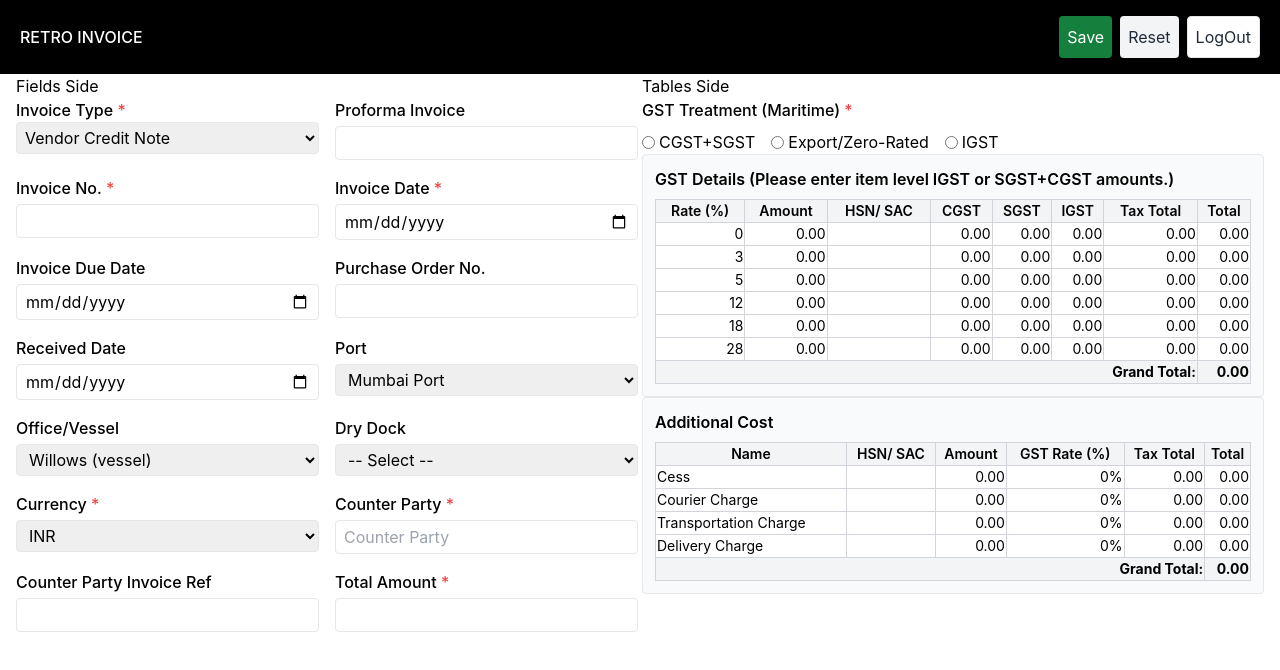
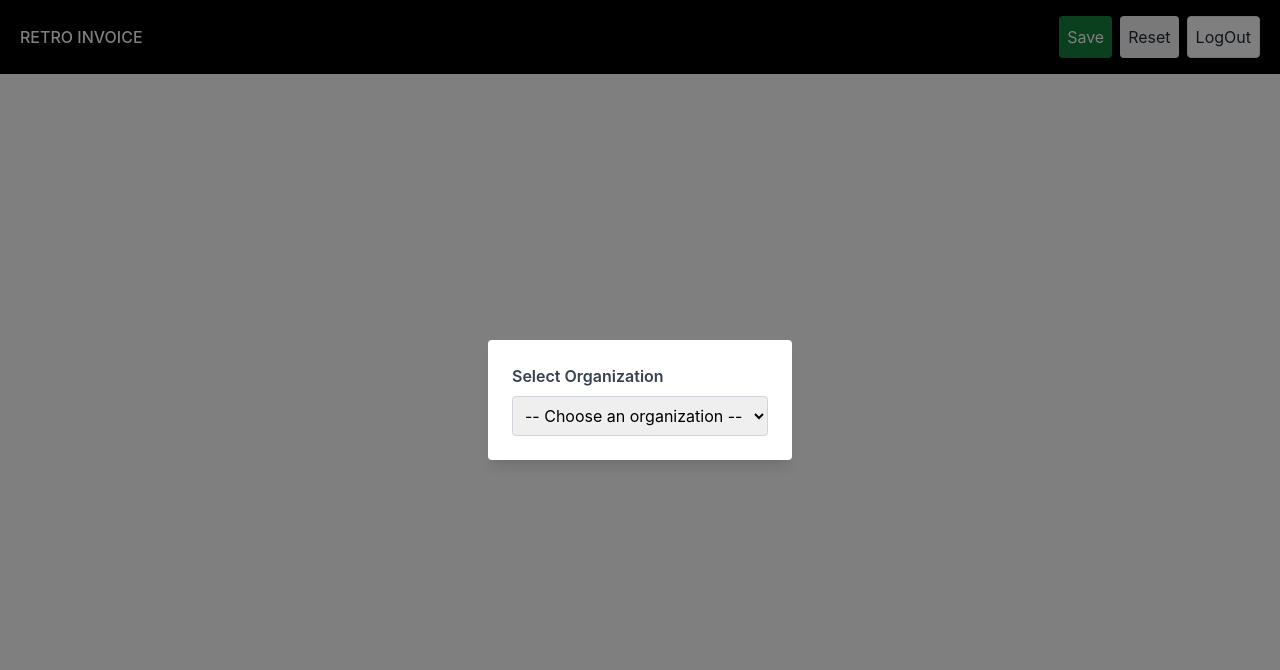
Before and after one commit to raamizz/Retro_Invoice, a React (Create React App) app in the folder frontend/: page /invoice-form in a window 1280 px wide. Shown: the top 670 px of the page. Built offline with nearby package versions, Linux system fonts and the light colour scheme; sample sign-in values are in the browser's storage.

Commit message:
added new changes

```diff
--- a/frontend/src/components/GSTDetailsTable.jsx
+++ b/frontend/src/components/GSTDetailsTable.jsx
@@ -22,7 +22,7 @@ const GSTDetailsTable = () => (
         {rates.map((rate, idx) => (
           <tr key={idx}>
             <td className="border border-gray-300 text-right">{rate}</td>
-            <td className="border border-gray-300 text-right">0.00</td>
+            <td className="border border-gray-300 text-right"><input type='number' min='0' step='0.01'/></td>
             <td className="border border-gray-300"></td>
             <td className="border border-gray-300 text-right">0.00</td>
             <td className="border border-gray-300 text-right">0.00</td>
--- a/frontend/src/components/Invoice.jsx
+++ b/frontend/src/components/Invoice.jsx
@@ -1,31 +1,46 @@
+import React, { useState } from "react";
 import InvoiceForm from "./InvoiceForm";
 import AdditionalCostTable from "./AdditionalCostTable";
 import GSTDetailsTable from "./GSTDetailsTable";
+import OrganisationDropdown from "./OrganisationDropdown";
 
 const Invoice = () => {
+  const [selectedOrg, setSelectedOrg] = useState(null);
+
   return (
-    <div className="flex justify-between px-4 gap-1">
+    <div className="px-4">
+      {/* Show dropdown only if no org is selected */}
+      {!selectedOrg && (
+        <div className="mb-4">
+          <OrganisationDropdown onSelect={setSelectedOrg} />
+        </div>
+      )}
+
+      {/* Show the rest of the form only if an organization is selected */}
+      {selectedOrg && (
+        <React.Fragment>
+          <p className="text-2xl font-semibold">{selectedOrg}</p>
+          <div className="flex justify-between gap-1">
             <div className="md:w-2/4 w-full">
-        Fields Side
               <InvoiceForm />
             </div>
             <div className="md:w-2/4 w-full">
-        Tables Side
               <div className="flex flex-col col-span-2">
                 <label className="font-medium mb-1">
-            GST Treatment (Maritime) <span className="text-red-500">*</span>
+                  GST Treatment (Maritime){" "}
+                  <span className="text-red-500">*</span>
                 </label>
                 <div className="flex flex-wrap gap-4 mt-1">
                   <label className="flex items-center">
-              <input type="radio" name="gstTreatment" className="mr-1" />{" "}
+                    <input type="radio" name="gstTreatment" className="mr-1" />
                     CGST+SGST
                   </label>
                   <label className="flex items-center">
-              <input type="radio" name="gstTreatment" className="mr-1" />{" "}
+                    <input type="radio" name="gstTreatment" className="mr-1" />
                     Export/Zero-Rated
                   </label>
                   <label className="flex items-center">
-              <input type="radio" name="gstTreatment" className="mr-1" />{" "}
+                    <input type="radio" name="gstTreatment" className="mr-1" />
                     IGST
                   </label>
                 </div>
@@ -34,6 +49,10 @@ const Invoice = () => {
               <AdditionalCostTable />
             </div>
           </div>
+        </React.Fragment>
+      )}
+    </div>
   );
 };
+
 export default Invoice;
--- a/frontend/src/components/InvoiceForm.jsx
+++ b/frontend/src/components/InvoiceForm.jsx
@@ -1,25 +1,36 @@
-import React from 'react';
-import AdditionalCostTable from './AdditionalCostTable';
-import GSTDetailsTable from './GSTDetailsTable';
+import React from "react";
+import AdditionalCostTable from "./AdditionalCostTable";
+import GSTDetailsTable from "./GSTDetailsTable";
 
 const InvoiceForm = () => (
-
   <form className="">
     <div className="grid grid-cols-2 gap-4 mb-8">
       <div className="flex flex-col">
-        <label className="font-medium">Invoice Type <span className="text-red-500">*</span></label>
-        <select className="border rounded p-1"><option>Vendor Credit Note</option></select>
+        <label className="font-medium">
+          Invoice Type <span className="text-red-500">*</span>
+        </label>
+        <select className="border rounded p-1">
+          <option>Vendor Credit Note</option>
+          <option>Vendor Debit Note</option>
+          <option>Vendor FDA</option>
+          <option>Vendor Invoice</option>
+          <option>Vendor Proforma Invoice</option>
+        </select>
       </div>
       <div className="flex flex-col">
         <label className="font-medium mb-1">Proforma Invoice</label>
         <input type="text" className="border rounded px-2 py-1" />
       </div>
       <div className="flex flex-col">
-        <label className="font-medium mb-1">Invoice No. <span className="text-red-500">*</span></label>
+        <label className="font-medium mb-1">
+          Invoice No. <span className="text-red-500">*</span>
+        </label>
         <input type="text" className="border rounded px-2 py-1" />
       </div>
       <div className="flex flex-col">
-        <label className="font-medium mb-1">Invoice Date <span className="text-red-500">*</span></label>
+        <label className="font-medium mb-1">
+          Invoice Date <span className="text-red-500">*</span>
+        </label>
         <input type="date" className="border rounded px-2 py-1" />
       </div>
       <div className="flex flex-col">
@@ -37,24 +48,33 @@ const InvoiceForm = () => (
       </div>
       <div className="flex flex-col">
         <label className="font-medium mb-1">Port </label>
-        <select className="border rounded px-2 py-1"><option>Mumbai Port</option></select>
+        <select className="border rounded px-2 py-1">
+          <option>Mumbai Port</option>
+        </select>
       </div>
       <div className="flex flex-col">
         <label className="font-medium mb-1">Office/Vessel </label>
-        <select className="border rounded px-2 py-1"><option>Willows (vessel)</option></select>
+        <select className="border rounded px-2 py-1">
+          <option>Willows (vessel)</option>
+        </select>
       </div>
       <div className="flex flex-col">
-        <label className="font-medium mb-1">Dry Dock</label>
-        <select className="border rounded px-2 py-1"><option>-- Select --</option></select>
-      </div>
-
-      <div className="flex flex-col">
-        <label className="font-medium mb-1">Currency <span className="text-red-500">*</span></label>
-        <select className="border rounded px-2 py-1"><option>INR</option></select>
+        <label className="font-medium mb-1">
+          Currency <span className="text-red-500">*</span>
+        </label>
+        <select className="border rounded px-2 py-1">
+          <option>INR</option>
+        </select>
       </div>
       <div className="flex flex-col">
-        <label className="font-medium mb-1">Counter Party <span className="text-red-500">*</span></label>
-        <input type="text" placeholder="Counter Party" className="border rounded px-2 py-1" />
+        <label className="font-medium mb-1">
+          Counter Party <span className="text-red-500">*</span>
+        </label>
+        <input
+          type="text"
+          placeholder="Counter Party"
+          className="border rounded px-2 py-1"
+        />
       </div>
 
       <div className="flex flex-col">
@@ -62,15 +82,14 @@ const InvoiceForm = () => (
         <input type="text" className="border rounded px-2 py-1" />
       </div>
 
-
       <div className="flex flex-col">
-        <label className="font-medium mb-1">Total Amount <span className="text-red-500">*</span></label>
+        <label className="font-medium mb-1">
+          Total Amount <span className="text-red-500">*</span>
+        </label>
         <input type="text" className="border rounded px-2 py-1" />
       </div>
     </div>
-
   </form>
-
 );
 
 export default InvoiceForm;
--- /dev/null
+++ b/frontend/src/components/OrganisationDropdown.jsx
@@ -0,0 +1,28 @@
+const OrganisationDropdown = ({ onSelect }) => {
+  const handleChange = (e) => {
+    onSelect(e.target.value);
+  };
+
+  return (
+    <div className="fixed inset-0 z-[100] flex items-center justify-center bg-black bg-opacity-50">
+      <div className="bg-white p-6 rounded shadow-lg">
+        <label className="block mb-2 font-semibold text-gray-700">
+          Select Organization
+        </label>
+        <select
+          className="w-full p-2 border border-gray-300 rounded"
+          defaultValue=""
+          onChange={handleChange}
+        >
+          <option value="" disabled>
+            -- Choose an organization --
+          </option>
+          <option value="Organisation1">Org 1</option>
+          <option value="Organisation2">Org 2</option>
+        </select>
+      </div>
+    </div>
+  );
+};
+
+export default OrganisationDropdown;
--- a/frontend/src/pages/Dashboard.jsx
+++ b/frontend/src/pages/Dashboard.jsx
@@ -1,4 +1,4 @@
-import React, { useEffect } from "react";
+import React from "react";
 import { Link } from "react-router-dom";
 
 export default function Dashboard() {
--- a/frontend/src/pages/Login.jsx
+++ b/frontend/src/pages/Login.jsx
@@ -1,4 +1,4 @@
-import React, { useEffect, useState } from "react";
+import React, { useState } from "react";
 import { FaUser, FaLock, FaEye, FaEyeSlash } from "react-icons/fa";
 import { useNavigate } from "react-router-dom";
 import { mainUrl } from "../utils/constants";
```
Lines whose indentation alone changed are shown as unchanged.
